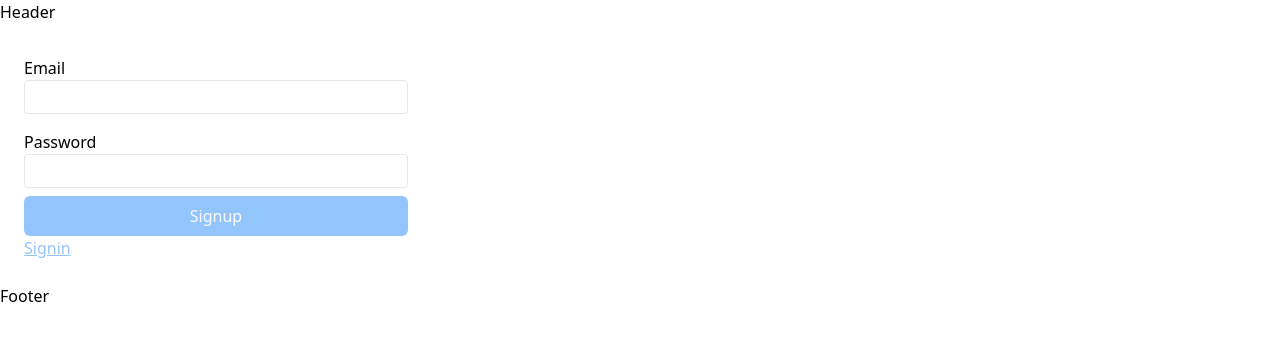
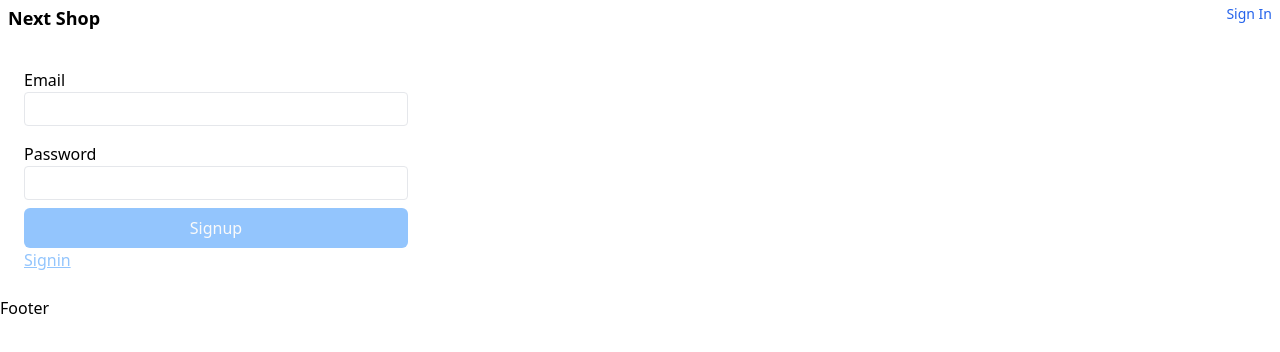
Before and after one commit to desmondtoyus/next-shop-tailwind, a Next.js app: page /auth/signup in a window 1280 px wide. Shown: the top 352 px of the page. Built offline with nearby package versions, Linux system fonts and the light colour scheme; no server answers.

Commit message:
updating

```diff
--- a/package.json
+++ b/package.json
@@ -1,6 +1,6 @@
 {
   "name": "lovevery-next",
-  "description": "lovevery next app",
+  "description": "next shop app",
   "version": "0.0.1",
   "private": true,
   "author": "",
@@ -24,7 +24,8 @@
     "next-seo": "5.15.0",
     "react": "^18.2.0",
     "react-dom": "^18.2.0",
-    "sass": "^1.56.1"
+    "sass": "^1.56.1",
+    "swr": "2.0.0"
   },
   "devDependencies": {
     "@babel/plugin-proposal-private-property-in-object": "^7.20.5",
--- /dev/null
+++ b/src/components/common/NavBar/NavBar.tsx
@@ -0,0 +1,46 @@
+import Link from 'next/link';
+import React from 'react';
+import useSWR from 'swr';
+import { useRouter } from 'next/router';
+import { API_ENDPOINT } from '@/constants';
+import { fetcher } from '@/helper';
+
+const Navbar = () => {
+  const router = useRouter();
+  console.log('router == ', router);
+  const { data } = useSWR(`${API_ENDPOINT}/users/me`, fetcher);
+  console.log('data == ', data);
+
+  const onSignOut = async (e?: React.FormEvent) => {
+    e?.preventDefault();
+    window.localStorage.removeItem('userjwt');
+    router.reload();
+  };
+
+  return (
+    <nav className="px-2 py-1 text-sm">
+      <ul className="flex gap-2">
+        <li className="text-lg font-extrabold">
+          <Link href="/">Next Shop</Link>
+        </li>
+        <li role="separator" className="flex-1"></li>
+        <li>
+          {data ? (
+            <>
+              <span className="pr-4"> Welcome, {data?.username} </span>
+              <button className="text-lg text-blue-600" onClick={onSignOut}>
+                Sign out
+              </button>
+            </>
+          ) : (
+            <Link href="/auth/signin" className="text-blue-600">
+              Sign In
+            </Link>
+          )}
+        </li>
+      </ul>
+    </nav>
+  );
+};
+
+export default React.memo(Navbar);
--- /dev/null
+++ b/src/components/common/NavBar/index.tsx
@@ -0,0 +1 @@
+export { default as NavBar } from './NavBar';
--- a/src/constants.ts
+++ b/src/constants.ts
@@ -1,9 +1,2 @@
 export const LOADING_GIF_SRC = `https://cdn.shopify.com/s/files/1/2386/2119/files/bg-clear-loader.gif?v=1652807126`;
 export const API_ENDPOINT = 'http://localhost:1337/api';
-export const POST_REQUEST_CONFIG = {
-  method: 'POST',
-  headers: {
-    'Content-Type': 'application/json',
-  },
-  body: {},
-};
--- a/src/helper.ts
+++ b/src/helper.ts
@@ -8,8 +8,18 @@ export class ErrorHandler extends Error {
 }
 
 export const fetcher = async (url: string, options: any | null) => {
-  const response = await fetch(url, options);
-  console.log(`Status: ${response.status}`);
+  const defaultOptions = {
+    method: 'GET',
+    headers: {
+      'Content-Type': 'application/json',
+      Authorization:
+        typeof window !== 'undefined' &&
+        window?.localStorage?.getItem('userjwt')
+          ? `Bearer ${window?.localStorage?.getItem('userjwt')}`
+          : null,
+    },
+  };
+  const response = await fetch(url, { ...defaultOptions, ...options });
   if (response.ok) {
     return response.json();
   }
--- a/src/pages/_app.tsx
+++ b/src/pages/_app.tsx
@@ -1,11 +1,12 @@
 import type { AppProps } from 'next/app';
+import { Head } from '@/components/common/Head';
+import { NavBar } from '@/components/common/NavBar';
 import '@/styles/globals.css';
-import { Head } from '@/components/common/Head';
 
 export default function MyApp({ Component, pageProps }: AppProps) {
   return (
     <>
-      <header>Header</header>
+      <NavBar />
       <Head {...pageProps} />
       <Component {...pageProps} />
       <footer>Footer</footer>
--- a/src/pages/auth/signin.tsx
+++ b/src/pages/auth/signin.tsx
@@ -1,10 +1,11 @@
 import React, { useState } from 'react';
+import { useRouter } from 'next/router';
 import { AuthForm } from '@/components/ui/Forms';
-import { POST_REQUEST_CONFIG } from '@/constants';
 import { authApi } from '@/apis';
 import Link from 'next/link';
 
 const SignIn = () => {
+  const router = useRouter();
   const [email, setEmail] = useState('');
   const [password, setPassword] = useState('');
   const [error, setError] = useState(null);
@@ -15,7 +16,7 @@ const SignIn = () => {
     e?.preventDefault();
     setError(null);
     const options = {
-      ...POST_REQUEST_CONFIG,
+      method: 'POST',
       body: JSON.stringify({ identifier: email, password }),
     };
     const userResponse = await authApi(`/auth/local`, options);
@@ -25,6 +26,8 @@ const SignIn = () => {
     }
     window.localStorage.setItem('userjwt', jwt);
     console.log('onSubmit User = ', user);
+    router.push(`/dashboard`);
+    router.reload();
   };
 
   return (
--- a/src/pages/auth/signup.tsx
+++ b/src/pages/auth/signup.tsx
@@ -1,6 +1,5 @@
 import React, { useState } from 'react';
 import { AuthForm } from '@/components/ui/Forms';
-import { POST_REQUEST_CONFIG } from '@/constants';
 import { authApi } from '@/apis';
 import Link from 'next/link';
 
@@ -13,7 +12,7 @@ const SignUp = () => {
     e?.preventDefault();
     setError(null);
     const options = {
-      ...POST_REQUEST_CONFIG,
+      method: 'POST',
       body: JSON.stringify({ username: email, email, password }),
     };
     const user = await authApi(`/auth/local/register`, options);
--- /dev/null
+++ b/src/pages/dashboard.tsx
@@ -0,0 +1,11 @@
+import React from 'react';
+
+const Dashboard = () => {
+  return (
+    <div>
+      <h1>Dashboard</h1>
+    </div>
+  );
+};
+
+export default React.memo(Dashboard);
```
Also changed, not shown: 1 other file (tests, documents, lock files or other folders).
